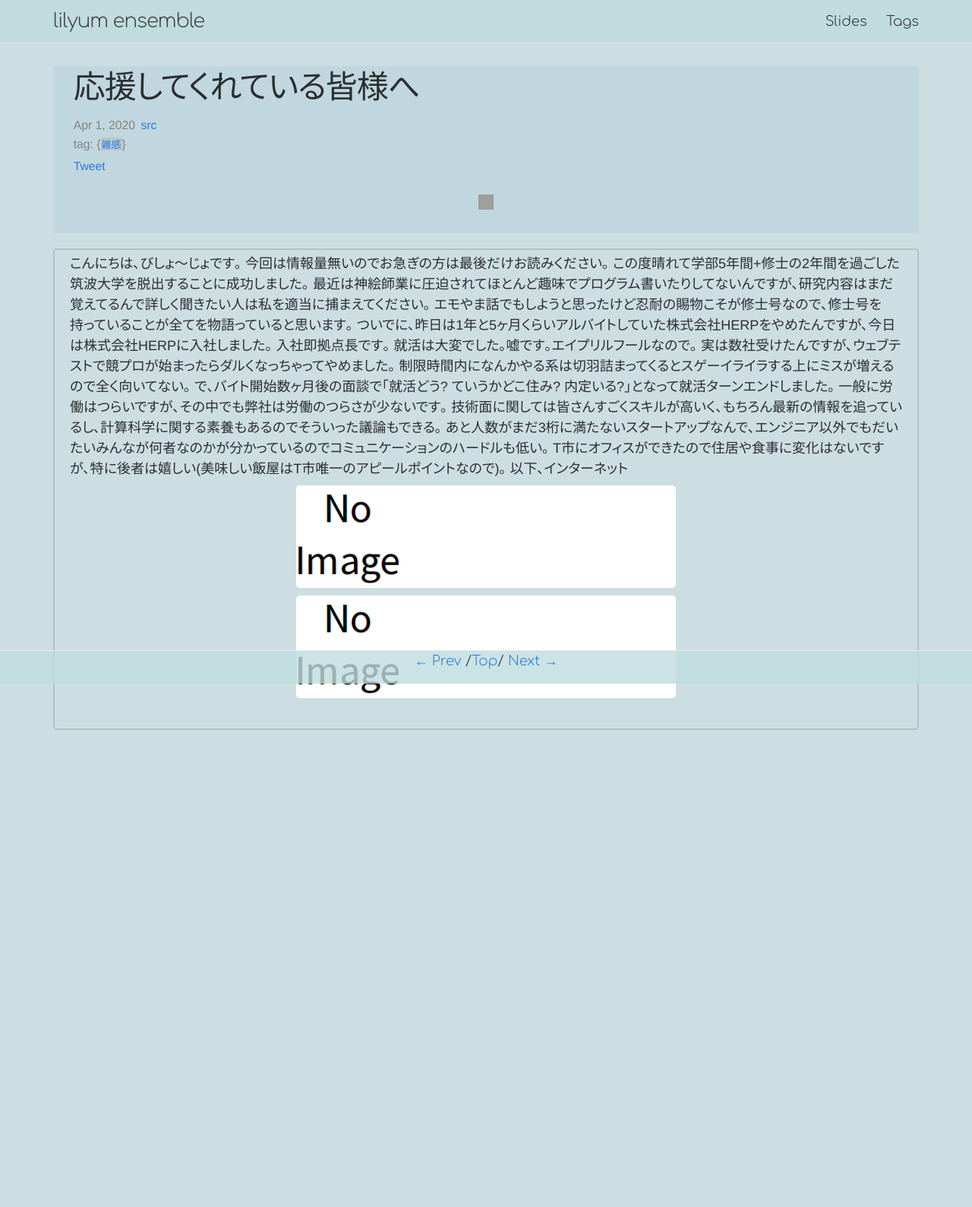
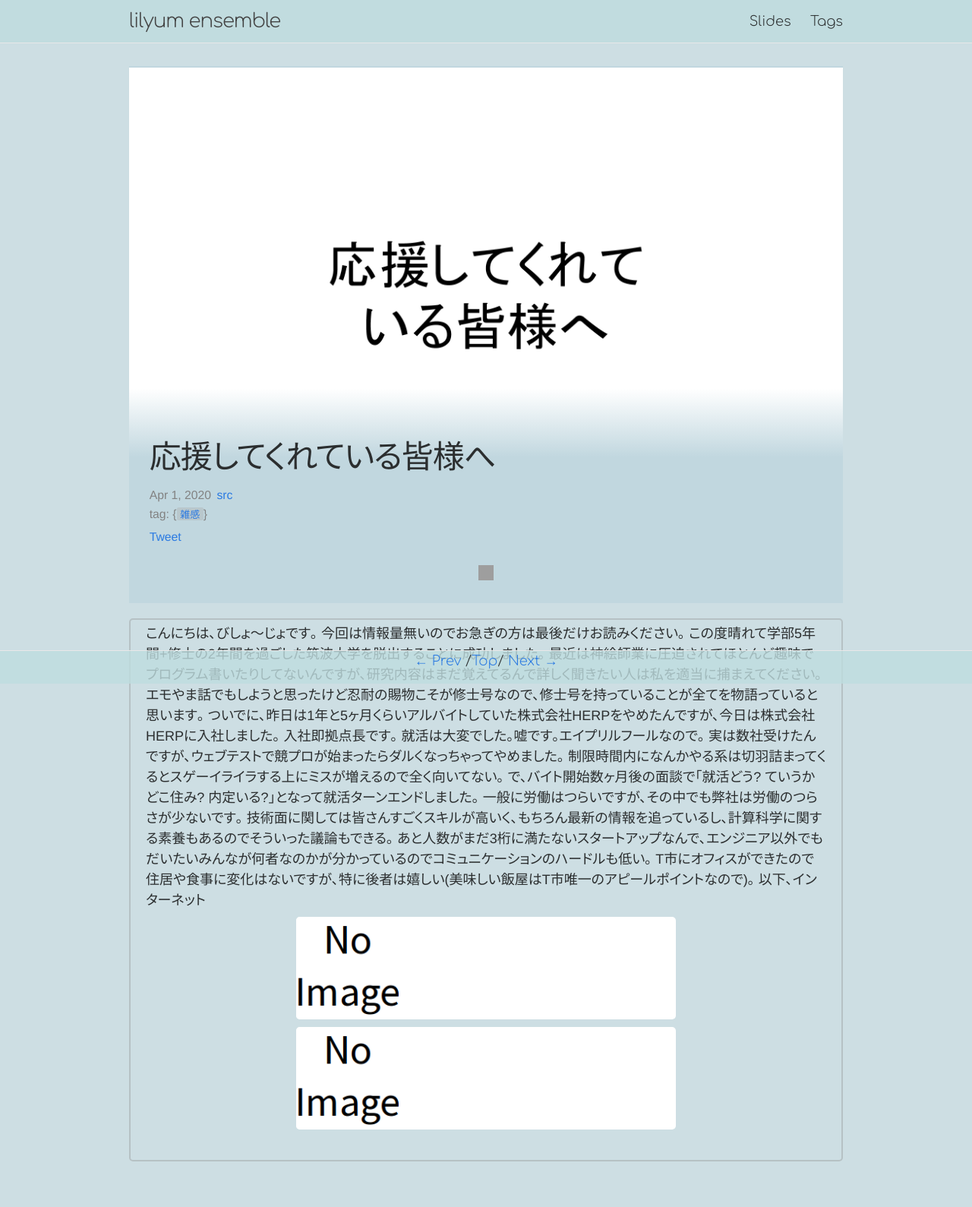
Before and after one commit to Nymphium/nymphium.github.io, a Jekyll site: the page built from _posts/2020-04-01-shaka.md, in a window 1280 px wide. Shown: the whole page at 76% size. Built offline with Jekyll 4.4.1, drawn with Linux system fonts in a browser that asks for light colours; nearby versions of some CDN libraries; some web fonts are replaced; comment, search, counter and statistics services are not loaded; before the commit the page ends 1021 px from its top, so only the background shows below that; grey boxes are pictures that could not be loaded.

Commit message:
deploy at 2023-03-14 01:40:17 +0900

```diff
--- a/_layouts/post.html
+++ b/_layouts/post.html
@@ -3,19 +3,39 @@ layout: default
 ---
         <article class="post" itemscope itemtype="http://schema.org/BlogPosting">
           <header class="post-header">
+            {%- capture header_image -%}
+              {%- if page.header-image -%}
+                {{ page.header-image }}
+              {%- elsif page.thumb -%}
+                thumb.png
+              {%- endif -%}
+            {%- endcapture -%}
+            {%- if header_image != "" %}
+            <div class="post-header-image">
+              <div class="container"><img src="{{ BASE_PATH }}/pictures{{ page.id }}/{{ header_image }}"></div>
+              <div class="post-header-image-margin"></div>
+            </div>
+            {%- endif %}
+            <div class="post-header-info">
               <h1 class="post-title" itemprop="name headline">{{ page.title }}</h1>
               <span class="post-meta">
-              <time datetime="{{ page.date | date_to_xmlschema }}" itemprop="datePublished">{{ page.date | date: "%b %-d, %Y" }}</time>{% if page.author %} • <span itemprop="author" itemscope itemtype="http://schema.org/Person"><span itemprop="name">{{ page.author }}</span></span>{% endif %}
+                <time datetime="{{ page.date | date_to_xmlschema }}" itemprop="datePublished">{{ page.date | date: "%b %-d, %Y" }}</time>
                 <a class="src" href="https://github.com/nymphium/nymphium.github.io/blob/source/{{page.path | url_encode | replace: '+', '%20' }}" target="_blank" rel="noopener noreferrer">src</a>
-              <p class="tags" >tag: &#123;{% for tag in page.tags %}<span class="tag"><a href="{{BASE_PATH}}/tags.html#{{tag}}-ref">{{tag}}</a></span>{% unless forloop.last  %}<span/> {% endunless %}{% endfor %}&#125;</p>
+                <p class="tags" >tag: &#123;{%- for tag in page.tags -%}
+                  <span class="tag">
+                    <a href="{{BASE_PATH}}/tags.html#{{tag}}-ref">{{tag}}</a>
+                  </span>
+                  {%- unless forloop.last  -%}<span/>{%- endunless -%}
+                  {%- endfor -%}&#125;
+                </p>
                 <a class="twitter-share-button" href="https://twitter.com/intent/tweet">Tweet</a>
 
                 <a href="https://b.hatena.ne.jp/entry/" class="hatena-bookmark-button" data-hatena-bookmark-layout="basic-label" data-hatena-bookmark-lang="ja" title="{{page.title}}">
                   <img src="https://b.st-hatena.com/images/v4/public/entry-button/button-only@2x.png" alt="はてなブックマークに追加" width="20" height="20" style="border: none;" />
                 </a>
                 <script type="text/javascript" src="https://b.st-hatena.com/js/bookmark_button.js" charset="utf-8" async="async"></script>
-
               </span>
+            </div>
             <script async src="https://platform.twitter.com/widgets.js" charset="utf-8"></script>
             <script type="text/javascript" src="/js/GithubRepoWidget.min.js"></script>
             <script type="text/javascript">setTimeout(GithubRepoWidget.init, 3000);</script>
@@ -41,8 +61,8 @@ layout: default
                 });
               });
             </script>
+          </header>
 
-          </header>
           <div class="post-content" itemprop="articleBody">
 {{ content }}
           </div>
--- a/_sass/_base.scss
+++ b/_sass/_base.scss
@@ -31,9 +31,9 @@ body {
   font-feature-settings: "palt" 1;
   font-kerning: normal;
 
-  @include media-query($on-palm) {
-    font-size: $base-font-size * 0.8;
-  }
+  // @include media-query($on-palm) {
+    // font-size: $base-font-size * 0.8;
+  // }
 }
 
 
@@ -89,9 +89,9 @@ figure > img {
 figcaption {
   font-size: $small-font-size;
 
-  @include media-query($on-palm) {
-    font-size: $small-font-size * 0.8;
-  }
+  // @include media-query($on-palm) {
+    // font-size: $small-font-size * 0.8;
+  // }
 }
 
 
@@ -130,7 +130,7 @@ article {
   }
 
   header {
-    background: rgba(166, 200, 212, 0.3);
+    background: $header-background-color;
     padding: 5pt 20pt 5pt 20pt;
   }
 
@@ -206,7 +206,7 @@ blockquote {
   color: $grey-color;
   border-left: 4px solid $grey-color-light;
   padding-left: $spacing-unit / 2;
-  font-size: 18px;
+  font-size: $base-font-size;
   letter-spacing: -1px;
   font-style: italic;
 
@@ -214,9 +214,9 @@ blockquote {
     margin-bottom: 0;
   }
 
-  @include media-query($on-palm) {
-    font-size: $base-font-size;
-  }
+  // @include media-query($on-palm) {
+    // font-size: $base-font-size;
+  // }
 }
 
 
@@ -234,9 +234,9 @@ pre, code {
   border-radius: 3px;
   background: $pre-background;
 
-  @include media-query($on-palm) {
-    font-size: $base-font-size * 0.8;
-  }
+  // @include media-query($on-palm) {
+    // font-size: $base-font-size * 0.8;
+  // }
 }
 
 code {
--- a/_sass/_embeddedtweet.scss
+++ b/_sass/_embeddedtweet.scss
@@ -1,13 +1,13 @@
-twitterwidget {
-	margin: 0 auto;
-}
+// twitterwidget {
+	// margin: 0 auto;
+// }
 
 .twitter-not-found {
 	color: rgba(0, 0, 0, 0.4);
 }
 
 blockquote.twitter-tweet {
-	font-size: $base-font-size;
+	font-size: $base-font-size * 0.9;
 	color: $text-color;
 	background: white;
 	width: 60%;
@@ -30,3 +30,8 @@ blockquote.twitter-tweet {
 		font-size: $base-font-size * 0.8;
 	}
 }
+
+.twitter-tweet.twitter-tweet-rendered {
+	max-width: 358px !important;
+	margin: 10px auto;
+}
--- a/_sass/_layout.scss
+++ b/_sass/_layout.scss
@@ -38,11 +38,55 @@
 /**
  * Posts
  */
+
 .post-header {
     margin-bottom: $spacing-unit;
 }
 
+.post-header-image {
+    position: relative;
+
+    margin-top: -5px;
+    margin-left: -20pt;
+    margin-right: -20pt;
+
+    > .container {
+        z-index: 2;
+        max-height: 700px;
+        overflow: clip;
+
+        > img {
+            width: -webkit-calc(#{$content-width} - (#{$spacing-unit} * 2));
+            width:         calc(#{$content-width} - (#{$spacing-unit} * 2));
+            margin-top: 0;
+        }
+    }
+
+    &-margin {
+        position: relative;
+        z-index: 3;
+
+        background-image: linear-gradient(180deg, transparent 0 0%, $header-background-color 70% 100%);
+
+        margin-top: -130px;
+        height: 130px;
+        margin-bottom: -60px;
+
+        @include media-query($on-palm) {
+            margin-top: -105px;
+            height: 105px;
+            margin-bottom: -45px;
+        }
+    }
+}
+
+.post-header-info {
+    background: $header-background-color;
+}
+
 .post-title {
+    position: relative;
+    z-index: 3;
     font-size: 42px;
     letter-spacing: -1px;
     line-height: 1;
--- a/css/main.scss
+++ b/css/main.scss
@@ -17,6 +17,7 @@ $spacing-unit:     30px;
 $text-color:       #2b2e2f;
 $background-color: #cddee3;
 $background-color-transp: rgba(190, 220, 223, 0.8);
+$header-background-color: #c1d7df;
 $brand-color:      #2a7ae2;
 
 $grey-color:       #828282;
@@ -24,7 +25,7 @@ $grey-color-light: lighten($grey-color, 40%);
 $grey-color-dark:  darken($grey-color, 25%);
 
 // Width of the content area
-$content-width:    1200px;
+$content-width:    1000px;
 
 $on-palm:          600px;
 $on-laptop:        800px;
```
Also changed, not shown: _drafts/2023-03-13-ppl2023.md (added, +20 -0 lines), 1 other file. Lines whose indentation alone changed are shown as unchanged.
